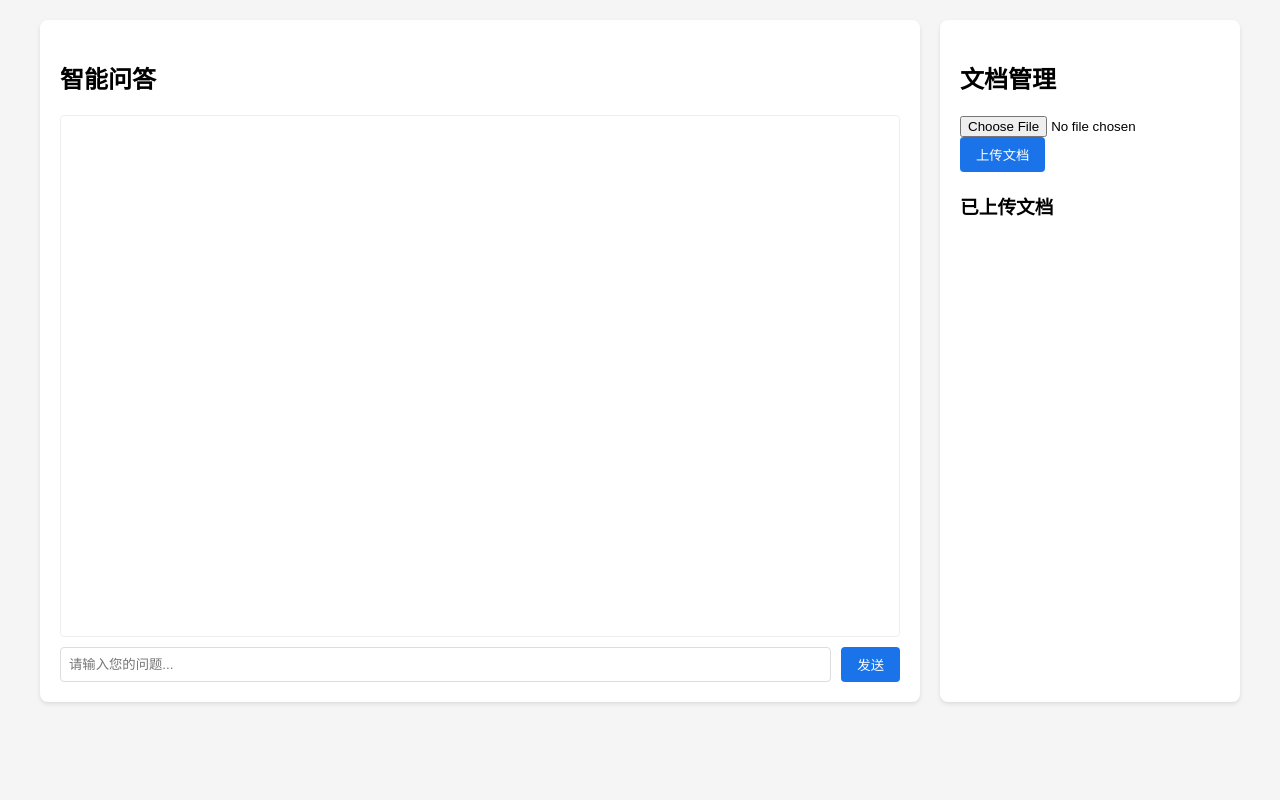
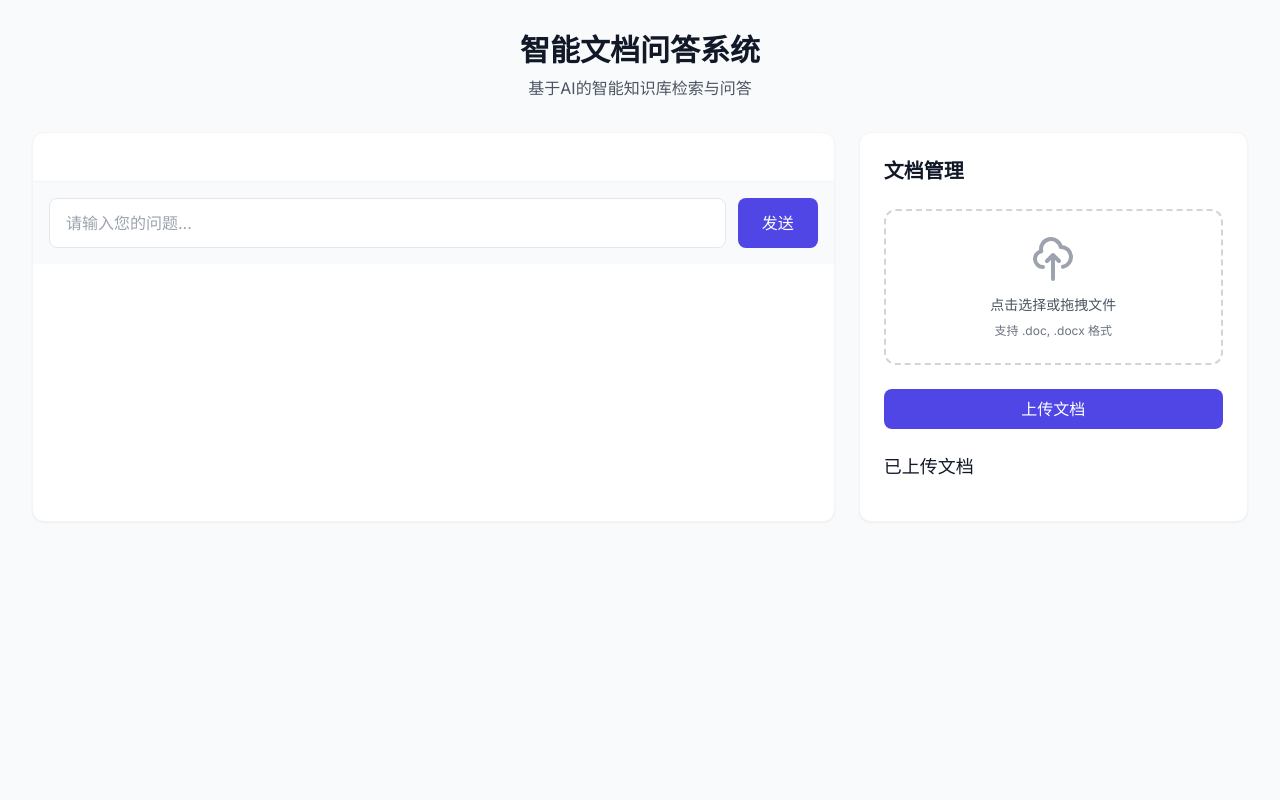
Before and after one commit to beholder91/rag_system, a Flask app: page / in a window 1280 px wide. Run offline with Flask 3, Linux system fonts and the light colour scheme; data that the repository does not hold is empty.

Commit message:
更新前端页面

```diff
--- a/templates/index.html
+++ b/templates/index.html
@@ -4,136 +4,118 @@
     <meta charset="UTF-8">
     <meta name="viewport" content="width=device-width, initial-scale=1.0">
     <title>智能文档问答系统</title>
+    <link href="https://cdnjs.cloudflare.com/ajax/libs/tailwindcss/2.2.19/tailwind.min.css" rel="stylesheet">
+    <link href="https://cdnjs.cloudflare.com/ajax/libs/animate.css/4.1.1/animate.min.css" rel="stylesheet">
     <style>
-        body {
-            font-family: -apple-system, BlinkMacSystemFont, "Segoe UI", sans-serif;
-            max-width: 1200px;
-            margin: 0 auto;
-            padding: 20px;
-            background-color: #f5f5f5;
+        @import url('https://fonts.googleapis.com/css2?family=Inter:wght@400;500;600&display=swap');
+
+        body { font-family: 'Inter', sans-serif; }
+
+        .chat-container::-webkit-scrollbar {
+            width: 6px;
+            background: transparent;
         }
 
-        .container {
-            display: grid;
-            grid-template-columns: 1fr 300px;
-            gap: 20px;
+        .chat-container::-webkit-scrollbar-thumb {
+            background: #94a3b8;
+            border-radius: 3px;
         }
 
-        .panel {
-            background: white;
-            padding: 20px;
-            border-radius: 8px;
-            box-shadow: 0 2px 4px rgba(0,0,0,0.1);
-        }
+        .message { animation: fadeInUp 0.3s ease; }
 
-        .chat-container {
-            height: 500px;
-            overflow-y: auto;
-            border: 1px solid #eee;
-            padding: 10px;
-            margin-bottom: 10px;
-            border-radius: 4px;
-        }
+        .file-item { transition: transform 0.2s; }
+        .file-item:hover { transform: translateX(4px); }
 
-        .input-container {
-            display: flex;
-            gap: 10px;
-        }
-
-        input[type="text"] {
-            flex: 1;
-            padding: 8px;
-            border: 1px solid #ddd;
-            border-radius: 4px;
-        }
-
-        button {
-            padding: 8px 16px;
-            background: #1a73e8;
-            color: white;
-            border: none;
-            border-radius: 4px;
-            cursor: pointer;
-        }
-
-        button:hover {
-            background: #1557b0;
-        }
-
-        .message {
-            margin-bottom: 10px;
-            padding: 10px;
-            border-radius: 4px;
-        }
-
-        .user-message {
-            background: #e3f2fd;
-            margin-left: 20%;
-        }
-
-        .bot-message {
-            background: #f5f5f5;
-            margin-right: 20%;
-        }
-
-        .sources {
-            font-size: 0.9em;
-            color: #666;
-            margin-top: 8px;
-            padding-top: 8px;
-            border-top: 1px solid #eee;
-        }
-
-        .file-list {
-            margin-top: 20px;
-        }
-
-        .file-item {
-            padding: 8px;
-            border-bottom: 1px solid #eee;
-        }
-
-        #uploadForm {
-            margin-bottom: 20px;
+        .upload-area { transition: all 0.3s ease; }
+        .upload-area:hover {
+            border-color: #6366f1;
+            background: #f1f5f9;
         }
     </style>
 </head>
-<body>
-    <div class="container">
-        <div class="panel">
-            <h2>智能问答</h2>
-            <div class="chat-container" id="chatContainer"></div>
-            <div class="input-container">
-                <input type="text" id="messageInput" placeholder="请输入您的问题..." onkeypress="if(event.key === 'Enter') sendMessage()">
-                <button onclick="sendMessage()">发送</button>
+<body class="bg-gray-50 min-h-screen">
+    <div class="max-w-7xl mx-auto p-4 sm:p-6 lg:p-8">
+        <header class="text-center mb-8">
+            <h1 class="text-3xl font-bold text-gray-900">智能文档问答系统</h1>
+            <p class="mt-2 text-gray-600">基于AI的智能知识库检索与问答</p>
+        </header>
+
+        <div class="grid lg:grid-cols-3 gap-6">
+            <!-- 聊天区域 -->
+            <div class="lg:col-span-2 bg-white rounded-xl shadow-sm overflow-hidden border border-gray-100">
+                <div id="chatContainer" class="chat-container h-[600px] overflow-y-auto p-6 space-y-4"></div>
+
+                <div class="p-4 bg-gray-50 border-t border-gray-100">
+                    <div class="flex gap-3">
+                        <input type="text"
+                               id="messageInput"
+                               class="flex-1 px-4 py-3 rounded-lg border border-gray-200 focus:ring-2 focus:ring-indigo-500 focus:border-transparent transition-all"
+                               placeholder="请输入您的问题..."
+                               onkeypress="if(event.key === 'Enter') sendMessage()">
+                        <button onclick="sendMessage()"
+                                class="px-6 py-2 bg-indigo-600 text-white rounded-lg hover:bg-indigo-700 focus:ring-2 focus:ring-offset-2 focus:ring-indigo-500 transition-colors">
+                            发送
+                        </button>
+                    </div>
+                </div>
             </div>
-        </div>
-        <div class="panel">
-            <h2>文档管理</h2>
-            <form id="uploadForm">
-                <input type="file" id="fileInput" accept=".doc,.docx">
-                <button type="button" onclick="uploadFile()">上传文档</button>
-            </form>
-            <h3>已上传文档</h3>
-            <div class="file-list" id="fileList"></div>
+
+            <!-- 文档管理区域 -->
+            <div class="bg-white rounded-xl shadow-sm p-6 border border-gray-100">
+                <h2 class="text-xl font-semibold text-gray-900 mb-6">文档管理</h2>
+
+                <div class="space-y-6">
+                    <div class="upload-area p-6 border-2 border-dashed border-gray-300 rounded-xl text-center">
+                        <input type="file" id="fileInput" class="hidden" accept=".doc,.docx">
+                        <label for="fileInput" class="cursor-pointer">
+                            <div class="mx-auto w-12 h-12 mb-3">
+                                <svg class="w-full h-full text-gray-400" fill="none" stroke="currentColor" viewBox="0 0 24 24">
+                                    <path stroke-linecap="round" stroke-linejoin="round" stroke-width="2"
+                                          d="M7 16a4 4 0 01-.88-7.903A5 5 0 1115.9 6L16 6a5 5 0 011 9.9M15 13l-3-3m0 0l-3 3m3-3v12"/>
+                                </svg>
+                            </div>
+                            <div class="text-sm text-gray-600">点击选择或拖拽文件</div>
+                            <div class="mt-2 text-xs text-gray-500">支持 .doc, .docx 格式</div>
+                        </label>
+                    </div>
+
+                    <button onclick="uploadFile()"
+                            class="w-full py-2 px-4 bg-indigo-600 hover:bg-indigo-700 text-white rounded-lg transition-colors">
+                        上传文档
+                    </button>
+
+                    <div class="mt-8">
+                        <h3 class="text-lg font-medium text-gray-900 mb-4">已上传文档</h3>
+                        <div id="fileList" class="space-y-2 max-h-[300px] overflow-y-auto"></div>
+                    </div>
+                </div>
+            </div>
         </div>
     </div>
 
     <script>
-        // 加载文件列表
         function loadFiles() {
             fetch('/api/files')
                 .then(response => response.json())
                 .then(files => {
                     const fileList = document.getElementById('fileList');
-                    fileList.innerHTML = files.map(file =>
-                        `<div class="file-item">${file}</div>`
-                    ).join('');
+                    fileList.innerHTML = files.map(file => `
+                        <div class="file-item flex items-center p-3 hover:bg-gray-50 rounded-lg">
+                            <svg class="w-5 h-5 text-gray-400 mr-3" fill="none" stroke="currentColor" viewBox="0 0 24 24">
+                                <path stroke-linecap="round" stroke-linejoin="round" stroke-width="2"
+                                      d="M9 12h6m-6 4h6m2 5H7a2 2 0 01-2-2V5a2 2 0 012-2h5.586a1 1 0 01.707.293l5.414 5.414a1 1 0 01.293.707V19a2 2 0 01-2 2z"/>
+                            </svg>
+                            <span class="text-gray-700">${file}</span>
+                        </div>
+                    `).join('');
                 })
-                .catch(error => console.error('加载文件列表失败:', error));
+                .catch(error => {
+                    console.error('加载文件列表失败:', error);
+                    const fileList = document.getElementById('fileList');
+                    fileList.innerHTML = '<div class="text-red-500 text-sm">加载文件列表失败</div>';
+                });
         }
 
-        // 上传文件
         function uploadFile() {
             const fileInput = document.getElementById('fileInput');
             const file = fileInput.files[0];
@@ -161,22 +143,17 @@
             });
         }
 
-        // 发送消息
         function sendMessage() {
             const messageInput = document.getElementById('messageInput');
             const message = messageInput.value.trim();
             if (!message) return;
 
-            // 显示用户消息
             appendMessage('user', message);
             messageInput.value = '';
 
-            // 发送到服务器
             fetch('/api/chat', {
                 method: 'POST',
-                headers: {
-                    'Content-Type': 'application/json'
-                },
+                headers: { 'Content-Type': 'application/json' },
                 body: JSON.stringify({ message })
             })
             .then(response => response.json())
@@ -193,20 +170,35 @@
             });
         }
 
-        // 添加消息到聊天界面
         function appendMessage(type, text, sources = null) {
             const chatContainer = document.getElementById('chatContainer');
             const messageDiv = document.createElement('div');
-            messageDiv.className = `message ${type}-message`;
-            messageDiv.textContent = text;
+            messageDiv.className = `message max-w-[80%] ${type === 'user' ? 'ml-auto' : 'mr-auto'}`;
 
-            if (sources) {
+            const contentDiv = document.createElement('div');
+            contentDiv.className = `rounded-lg p-4 ${type === 'user' ?
+                'bg-indigo-600 text-white' :
+                'bg-gray-100 text-gray-800'
+            }`;
+            contentDiv.textContent = text;
+            messageDiv.appendChild(contentDiv);
+
+            if (sources && sources.length > 0) {
                 const sourcesDiv = document.createElement('div');
-                sourcesDiv.className = 'sources';
+                sourcesDiv.className = 'mt-2 p-3 bg-gray-50 rounded-lg text-sm border border-gray-200';
                 sourcesDiv.innerHTML = sources.map(source => `
-                    <div>
-                        <div>来源：${source.source.split('/').pop()}</div>
-                        <div>相似度：${(source.score * 100).toFixed(1)}%</div>
+                    <div class="mb-3 last:mb-0">
+                        <div class="flex items-center justify-between mb-1">
+                            <div class="font-medium text-gray-700">
+                                ${source.source.split('/').pop()}
+                            </div>
+                            <div class="text-indigo-600 text-xs">
+                                相似度：${(source.score * 100).toFixed(1)}%
+                            </div>
+                        </div>
+                        <div class="text-gray-600 text-sm">
+                            ${source.content}
+                        </div>
                     </div>
                 `).join('');
                 messageDiv.appendChild(sourcesDiv);
@@ -214,10 +206,46 @@
 
             chatContainer.appendChild(messageDiv);
             chatContainer.scrollTop = chatContainer.scrollHeight;
+            messageDiv.classList.add('animate__animated', 'animate__fadeInUp');
         }
 
-        // 页面加载时获取文件列表
         window.onload = loadFiles;
+
+        // 拖拽上传支持
+        const uploadArea = document.querySelector('.upload-area');
+        ['dragenter', 'dragover', 'dragleave', 'drop'].forEach(eventName => {
+            uploadArea.addEventListener(eventName, preventDefaults, false);
+        });
+
+        function preventDefaults(e) {
+            e.preventDefault();
+            e.stopPropagation();
+        }
+
+        ['dragenter', 'dragover'].forEach(eventName => {
+            uploadArea.addEventListener(eventName, highlight, false);
+        });
+
+        ['dragleave', 'drop'].forEach(eventName => {
+            uploadArea.addEventListener(eventName, unhighlight, false);
+        });
+
+        function highlight(e) {
+            uploadArea.classList.add('border-indigo-500', 'bg-indigo-50');
+        }
+
+        function unhighlight(e) {
+            uploadArea.classList.remove('border-indigo-500', 'bg-indigo-50');
+        }
+
+        uploadArea.addEventListener('drop', handleDrop, false);
+
+        function handleDrop(e) {
+            const dt = e.dataTransfer;
+            const files = dt.files;
+            const fileInput = document.getElementById('fileInput');
+            fileInput.files = files;
+        }
     </script>
 </body>
 </html>
```
